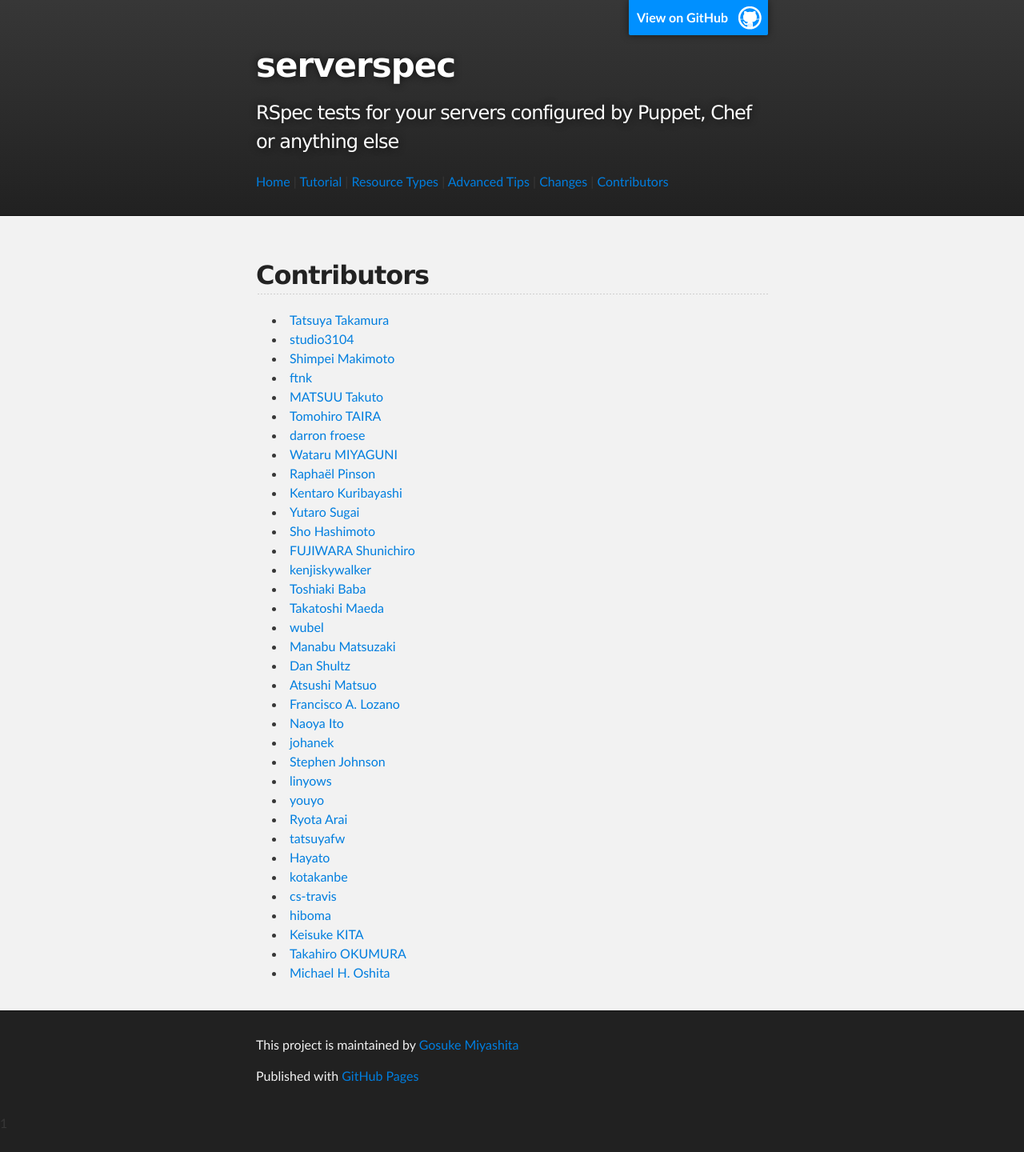
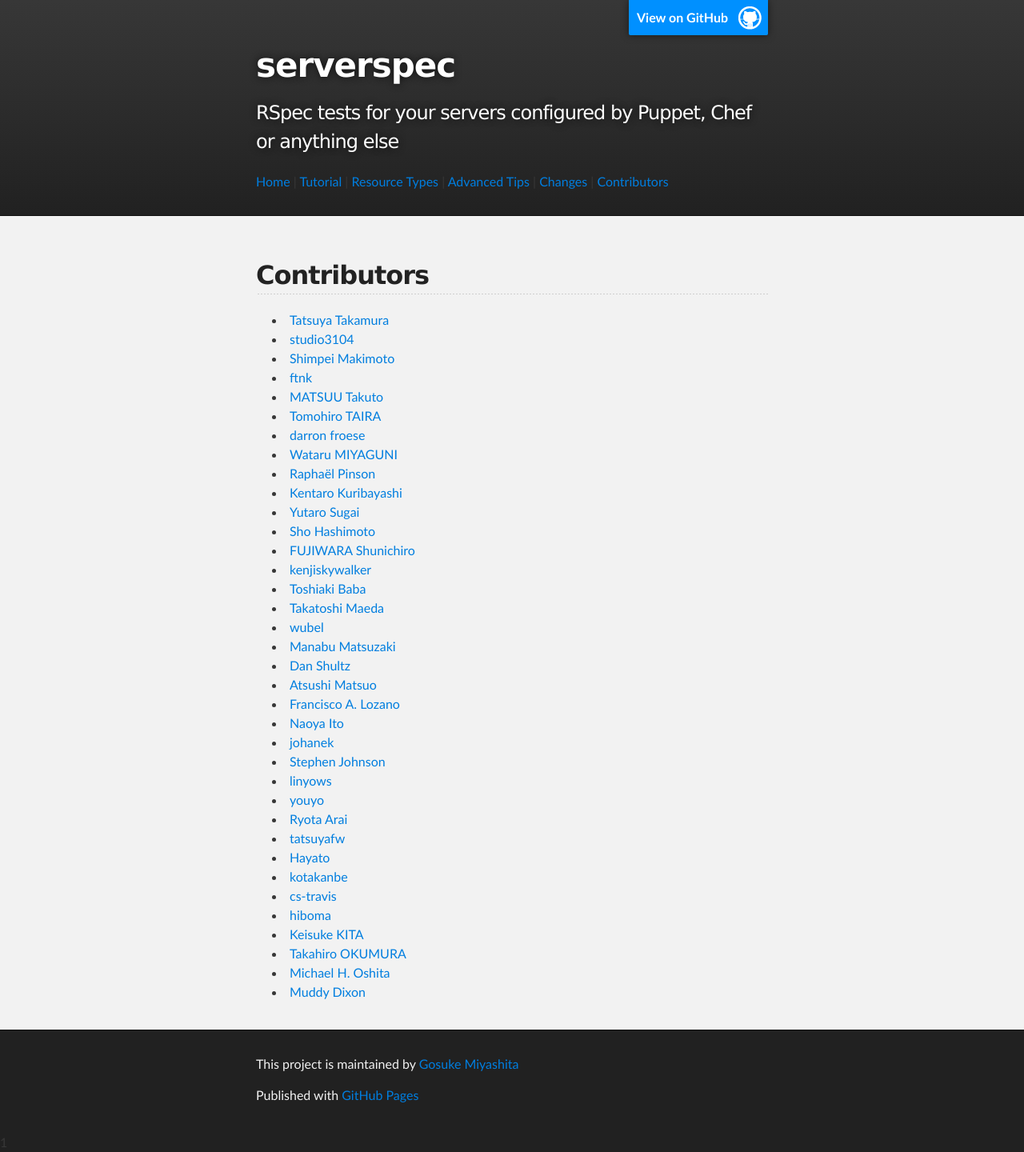
Before and after one commit to serverspec/serverspec.github.io, a Jekyll site: the page built from contributors.md, in a window 1280 px wide. Shown: the whole page at 80% size. Built offline with Jekyll 4.4.1, drawn with Linux system fonts in a browser that asks for light colours; Markdown is read by kramdown in place of the engine named in the settings; before the commit the page ends 1416 px from its top, so only the background shows below that.

Commit message:
Add a contributor

```diff
--- a/contributors.md
+++ b/contributors.md
@@ -40,3 +40,4 @@ title: Contributors
  * [Keisuke KITA](https://github.com/kitak)
  * [Takahiro OKUMURA](https://github.com/Tacahilo)
  * [Michael H. Oshita](https://github.com/ijin)
+ * [Muddy Dixon](https://github.com/muddydixon)
```
